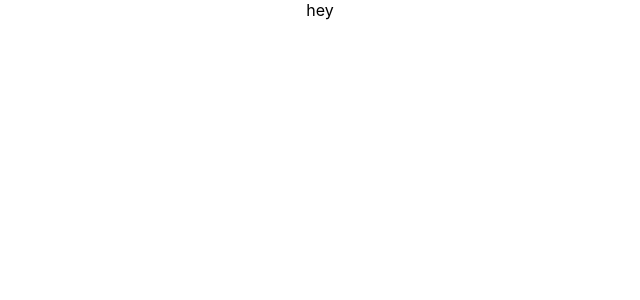
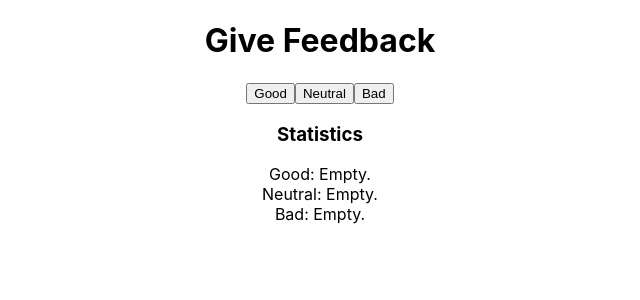
Before and after one commit to lucasgdiez/fullstackopen-course, a React (Create React App) app in the folder part1-unicafe/: page / in a window 1280 px wide. Shown: the top 300 px of the page, without its empty margins (320-960 px from the left). Built offline with nearby package versions, Linux system fonts and the light colour scheme.

Commit message:
Finished part 1!

```diff
--- a/part1-unicafe/src/App.js
+++ b/part1-unicafe/src/App.js
@@ -1,8 +1,46 @@
-import React from "react";
+import React, { useState } from "react";
+import Button from "./components/Button";
+import Statistics from "./components/Statistics";
 import "./App.css";
 
+const titleString = "Give Feedback";
+
+const goodType = "GOOD";
+const neutralType = "NEUTRAL";
+const badType = "BAD";
+
 function App() {
-  return <div className='App'>hey</div>;
+  const [history, setHistory] = useState({
+    Good: 0,
+    Neutral: 0,
+    Bad: 0
+  });
+
+  const handleButton = (property) => {
+    switch (property) {
+      case goodType:
+        setHistory({ ...history, Good: history.Good + 1 });
+        break;
+      case neutralType:
+        setHistory({ ...history, Neutral: history.Neutral + 1 });
+        break;
+      case badType:
+        setHistory({ ...history, Bad: history.Bad + 1 });
+        break;
+    }
+  };
+
+  return (
+    <div className='App'>
+      <h1>{titleString}</h1>
+
+      <Button text='Good' onClick={() => handleButton(goodType)} />
+      <Button text='Neutral' onClick={() => handleButton(neutralType)} />
+      <Button text='Bad' onClick={() => handleButton(badType)} />
+
+      <Statistics allValues={history} />
+    </div>
+  );
 }
 
 export default App;
--- /dev/null
+++ b/part1-unicafe/src/components/Button.js
@@ -0,0 +1,7 @@
+import React from "react";
+
+const Button = ({ text, onClick }) => {
+  return <button onClick={onClick}>{text}</button>;
+};
+
+export default Button;
--- /dev/null
+++ b/part1-unicafe/src/components/History.js
@@ -0,0 +1,21 @@
+import React from "react";
+
+const History = ({ allValues }) => {
+  return (
+    <div>
+      <ul style={{ padding: "0" }}>
+        <li style={{ listStyle: "none" }}>
+          Good: {allValues.Good > 0 ? <span>{allValues.Good}</span> : "Empty."}
+        </li>
+        <li style={{ listStyle: "none" }}>
+          Neutral: {allValues.Neutral > 0 ? <span>{allValues.Neutral}</span> : "Empty."}
+        </li>
+        <li style={{ listStyle: "none" }}>
+          Bad: {allValues.Bad > 0 ? <span>{allValues.Bad}</span> : "Empty."}
+        </li>
+      </ul>
+    </div>
+  );
+};
+
+export default History;
--- /dev/null
+++ b/part1-unicafe/src/components/Statistics.js
@@ -0,0 +1,13 @@
+import React from "react";
+import History from "./History";
+
+const Statistics = ({ allValues }) => {
+  return (
+    <div>
+      <h3>Statistics</h3>
+      <History allValues={allValues} />
+    </div>
+  );
+};
+
+export default Statistics;
```
